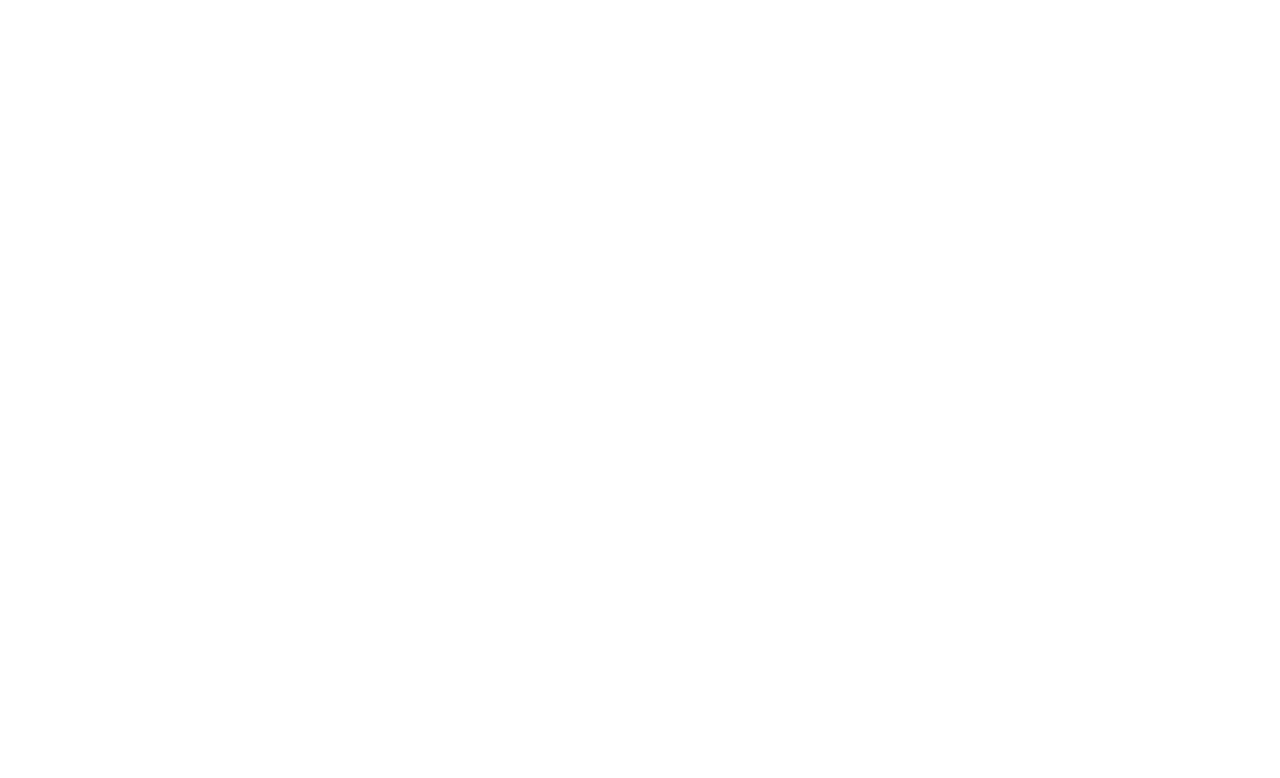
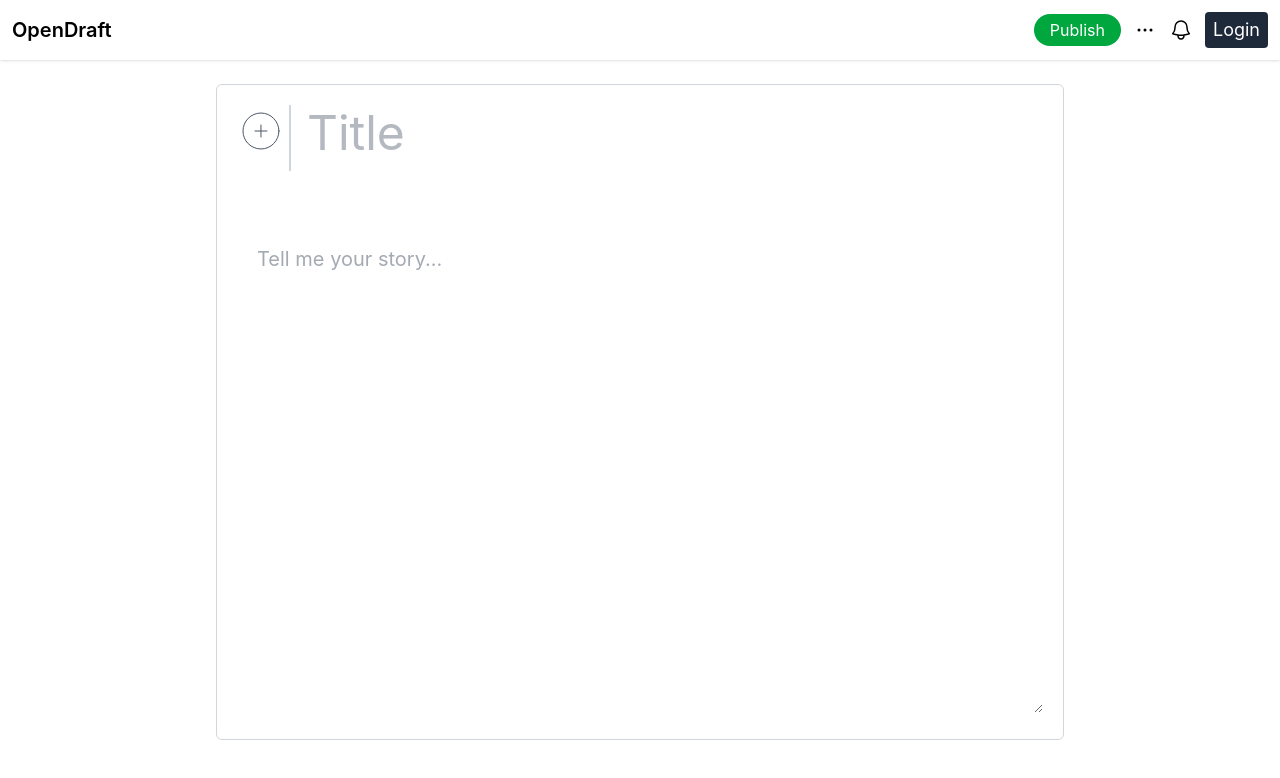
Before and after one commit to ayush8914/OpenDraft, a React (Vite) app in the folder client/: page /create in a window 1280 px wide. Before the commit this address had no page. Shown: the top 778 px of the page. Built offline with nearby package versions, Linux system fonts and the light colour scheme.

Commit message:
feat: Create Post, Post Feed

```diff
--- a/client/src/App.tsx
+++ b/client/src/App.tsx
@@ -4,6 +4,7 @@
 import Blog from './pages/Blog'
 import { BrowserRouter, Routes, Route } from 'react-router-dom'
 import Blogs from './pages/Blogs'
+import CreateBlog from './pages/CreateBlog'
 
 function App() {
   return (
@@ -15,6 +16,7 @@
             <Route path="/signup" element={<SignUp />} />
             <Route path="/blog/:id" element={<Blog />} />
             <Route path="/blogs" element={<Blogs/>} />
+            <Route path="/create" element={<CreateBlog/>} />
           </Routes>
         </BrowserRouter>
     </>
--- a/client/src/components/AppBar.tsx
+++ b/client/src/components/AppBar.tsx
@@ -1,24 +1,58 @@
+import { use, useState } from "react"
+import { useNavigate , useLocation } from "react-router-dom"
 
 function AppBar(props: {
     isLoggedIn : boolean
+    handlePublish? : () => void
 }) {
+
+    const [showCreatePost, setShowCreatePost] = useState(false)
+    const navigate = useNavigate()
+    const location = useLocation()
 
     const handleLogout = () => {
         localStorage.removeItem("token")
-        window.location.href = "/signin"
+        navigate("/signin")
     }
 
+    const handleNavigate = () => {
+        navigate("/create")
+    }
+
+    const isCreatePage = location.pathname === "/create"
+
   return (
-    <div className='w-full h-15 bg-white text-gray-700 shadow-sm mb-8 flex flex-row justify-between sticky top-0 z-1000'>
-        <div className=''>
-            <span className='px-4 py-2 text-3xl font-bold'>
-                {/* {props.isLoggedIn ? props.username : ""} */}
-            </span>
+            <div className="w-full flex justify-between shadow-sm p-3 mb-5">
+            <div className="text-xl font-semibold flex items-center">
+                OpenDraft
+            </div>
+            <div className="flex gap-3 items-center">
+                {isCreatePage ?
+                (   <div className="text-white bg-green-600 hover:bg-green-800 text-md px-4 py-1 rounded-2xl hidden sm:block"
+                    onClick={props.handlePublish}>
+                       Publish
+                   </div>)
+                :
+                <div onClick={handleNavigate}>
+                    <svg xmlns="http://www.w3.org/2000/svg" fill="none" viewBox="0 0 24 24" strokeWidth={0.8} stroke="currentColor" className="size-9 text-gray-400 hover:text-gray-600 hover:size-10">
+                        <path strokeLinecap="round" strokeLinejoin="round" d="M12 9v6m3-3H9m12 0a9 9 0 1 1-18 0 9 9 0 0 1 18 0Z" />
+                    </svg>
+                </div>
+                }
+
+                <div>
+                    <svg xmlns="http://www.w3.org/2000/svg" fill="none" viewBox="0 0 24 24" strokeWidth={1.5} stroke="currentColor" className="size-6" onClick={()=>setShowCreatePost(!showCreatePost)}>
+                        <path strokeLinecap="round" strokeLinejoin="round" d="M6.75 12a.75.75 0 1 1-1.5 0 .75.75 0 0 1 1.5 0ZM12.75 12a.75.75 0 1 1-1.5 0 .75.75 0 0 1 1.5 0ZM18.75 12a.75.75 0 1 1-1.5 0 .75.75 0 0 1 1.5 0Z" />
+                    </svg>
+                </div>
+                <div>
+                    <svg xmlns="http://www.w3.org/2000/svg" fill="none" viewBox="0 0 24 24" strokeWidth={1.5} stroke="currentColor" className="size-6">
+                        <path strokeLinecap="round" strokeLinejoin="round" d="M14.857 17.082a23.848 23.848 0 0 0 5.454-1.31A8.967 8.967 0 0 1 18 9.75V9A6 6 0 0 0 6 9v.75a8.967 8.967 0 0 1-2.312 6.022c1.733.64 3.56 1.085 5.455 1.31m5.714 0a24.255 24.255 0 0 1-5.714 0m5.714 0a3 3 0 1 1-5.714 0" />
+                    </svg>
+                </div>
+                <div className="flex items-center gap-2 cursor-pointer text-lg text-white bg-gray-800 hover:bg-black px-2 py-1 rounded" onClick={handleLogout} >{props.isLoggedIn ? "Logout" : "Login"}</div>
+            </div>
         </div>
-        <div className='flex flex-col justify-center p-4'>
-            <span className='px-4 py-2 rounded text-md p-6 text-white bg-gray-700 hover:bg-gray-900' onClick={handleLogout}>{props.isLoggedIn ? "Logout" : "Login"}</span>
-        </div>
-    </div>
   )
 }
 
--- a/client/src/components/Auth.tsx
+++ b/client/src/components/Auth.tsx
@@ -101,7 +101,7 @@
                             ...formData,
                             password : e.target.value
                         })} />
-                        <Button text={props.type === "signin" ? "Login" : "Sign Up"} onClick={handleSubmit} isLoading={isLoading} loadingLabel={props.type === "signin" ? "Signing you in..." : "Setting up your account..." } />
+                        <Button text={props.type === "signin" ? "Login" : "Sign Up"} onClick={handleSubmit} isLoading={isLoading}  loadingLabel={props.type === "signin" ? "Signing you in..." : "Setting up your account..." } />
                 </div>
             </div>
     </div>
--- a/client/src/components/BlogCard.tsx
+++ b/client/src/components/BlogCard.tsx
@@ -8,18 +8,25 @@
 }
 
 function BlogCard(props : BlogCardProps) {
+    const formatter = new Intl.DateTimeFormat("en-GB", {
+  day: "2-digit",
+  month: "long",
+  year: "numeric",
+});
+
   return (
     <div className="flex flex-col gap-4 w-full text-left shadow-sm p-4">
-        <div className="flex gap-1 items-center">
+        <div className="flex gap-3 items-center">
             <Avatar authorName={props.authorName} />
-            <div className="text-md font-bold font-sans">{props.authorName}</div>
-            <div className="text-sm text-gray-500 font-sans">{props.publishedDate}</div>
+            <div className="text-md font-bold font-sans">{props.authorName.toUpperCase()}</div>
         </div>
         <div className="flex flex-col gap-1">
-            <div className="text-lg font-bold font-sans">{props.title}</div>
-            <div className="text-sm text-gray-500 font-sans">{props.content.slice(0,200)} {props.content.length > 0 ? "..." : ""}</div>
+            <div className="text-4xl font-bold font-sans">{props.title}{props.title.length >50 ? "..." : ""}</div>
+            <div className="text-lg text-gray-500 font-sans">{props.content.slice(0,200)} {props.content.length > 0 ? "..." : ""}</div>
         </div>
-
+        <div>
+            <div className="text-sm text-gray-500 font-sans">{formatter.format(new Date(props.publishedDate))}</div>
+        </div>
     </div>
   )
 }
--- a/client/src/pages/Blogs.tsx
+++ b/client/src/pages/Blogs.tsx
@@ -41,7 +41,7 @@
       <div>
         <AppBar isLoggedIn={localStorage.getItem("token") !== null} />
 
-        <div className="flex justify-center items-center">
+        <div className="flex justify-center items-center p-4">
             {isLoading &&
                 <div className="text-center w-full">
                   <div
@@ -54,7 +54,7 @@
             }
             {!isLoading && <div className="w-full sm:w-6/8  h-screen   flex flex-col gap-14 p-6">
                 {blogs.map((blog : any) => {
-                    return <BlogCard key={blog.id} authorName={"authorName"} title={blog.title} content={blog.content} publishedDate={blog.publishedDate} />
+                    return <BlogCard key={blog.id} authorName={blog.author.name} title={blog.title} content={blog.content} publishedDate={blog.publishedDate} />
                 })}
             </div>
             }
--- /dev/null
+++ b/client/src/pages/CreateBlog.tsx
@@ -0,0 +1,98 @@
+import { useState } from "react"
+import AppBar from "../components/AppBar"
+import type { BlogInput } from "@ayushgevariya/opendraft"
+import axios from "axios"
+import { useNavigate } from "react-router-dom"
+
+function CreateBlog() {
+    const navigate = useNavigate()
+    const [isLoading, setIsLoading] = useState(false)
+    const [error, setError] = useState<string | null>(null)
+    const [blogData, setBlogData] = useState<BlogInput>({
+        "title" : "",
+        "content" : "",
+        "published" : false
+    })
+
+    const handlePublish =async () => {
+        try{
+            setIsLoading(true)
+            const response =await axios.post("https://backend.ayush-gevariya.workers.dev/api/v1/blog",{
+                title : blogData.title,
+                content : blogData.content,
+                published : true
+            },{
+                headers : {
+                    "Authorization" : localStorage.getItem("token") as string
+                }
+            })
+
+            if(response.status === 200){
+                navigate("/blogs")
+            }
+            else{
+                setError(response.data.error)
+            }
+
+        }
+        catch(e:any){
+            setError(e.message)
+        }
+        finally{
+            setIsLoading(false)
+        }
+    }
+
+  return (
+    <div>
+        <AppBar isLoggedIn={localStorage.getItem("token") ? true : false} handlePublish={handlePublish} />
+        <div className="flex justify-center p-4 sm:p-1">
+            <div className="flex flex-col justify-center border p-5 rounded-md border-gray-300 w-full sm:w-2/3 ">
+                {isLoading &&
+                <div className="text-center w-full">
+                  <div
+                    className="w-16 h-16 border-4 border-dashed rounded-full animate-spin border-yellow-500 mx-auto"
+                  ></div>
+                  <p className="text-zinc-600 dark:text-zinc-400">
+                    Creating your Post....
+                  </p>
+                </div>
+                }
+                {error && <div className="text-red-500">{error}</div>}
+                {!isLoading && <div className="flex flex-col gap-4">
+                    <div className="flex items-start">
+                        <svg xmlns="http://www.w3.org/2000/svg" fill="none" viewBox="0 0 24 24" strokeWidth={0.5} stroke="currentColor" className="size-13 text-gray-600">
+                                <path strokeLinecap="round" strokeLinejoin="round" d="M12 9v6m3-3H9m12 0a9 9 0 1 1-18 0 9 9 0 0 1 18 0Z" />
+                        </svg>
+                        <div className="border py-8 border-gray-300 ml-1 mr-2"/>
+                        <textarea placeholder="Title" rows={2} value={blogData.title}  className="px-2 py-1 text-5xl focus:outline-none text-gray-500 rounded-sm border-gray-300 font-sans w-full resize-none"
+                        onChange={(e)=>{
+                            setBlogData({
+                                ...blogData,
+                                "title" : e.target.value
+                            })
+                        }}
+                        />
+                    </div>
+                    <div className="w-full">
+                        <textarea placeholder="Tell me your story..." value={blogData.content} rows={16} className="text-xl text-gray-600 p-5 focus:outline-gray-300 focus:outline-rounded-md w-full"
+                        onChange={(e) => setBlogData({
+                            ...blogData,
+                            "content" : e.target.value
+                        })}
+                        />
+                    </div>
+                </div>}
+            </div>
+        </div>
+        <div className="flex justify-center p-2">
+                <div className="text-white w-full bg-green-600 hover:bg-green-800 text-md text-center px-4 py-2 rounded-lg block sm:hidden"
+                        onClick={handlePublish}>
+                           Publish
+                </div>
+        </div>
+    </div>
+  )
+}
+
+export default CreateBlog
```
